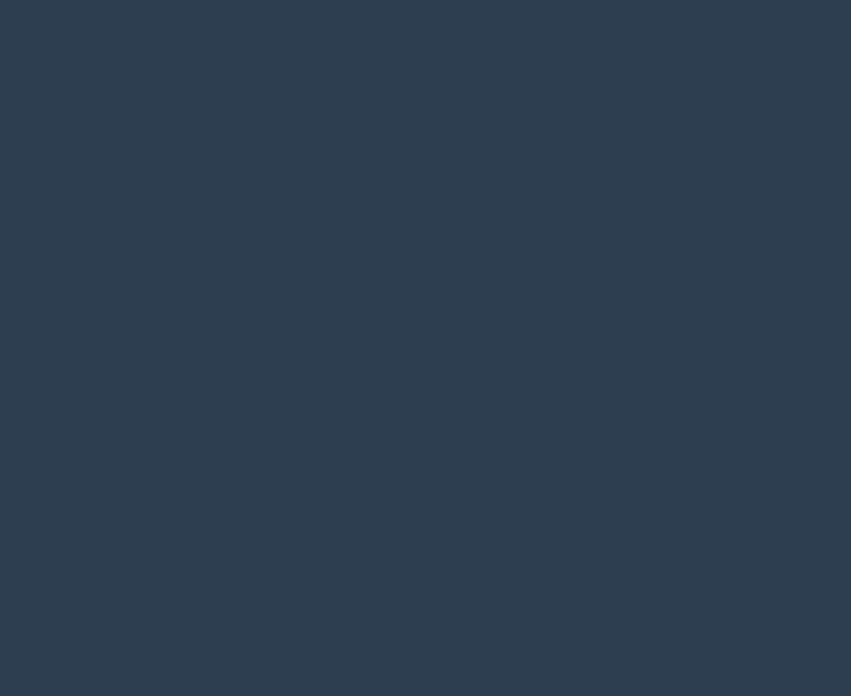
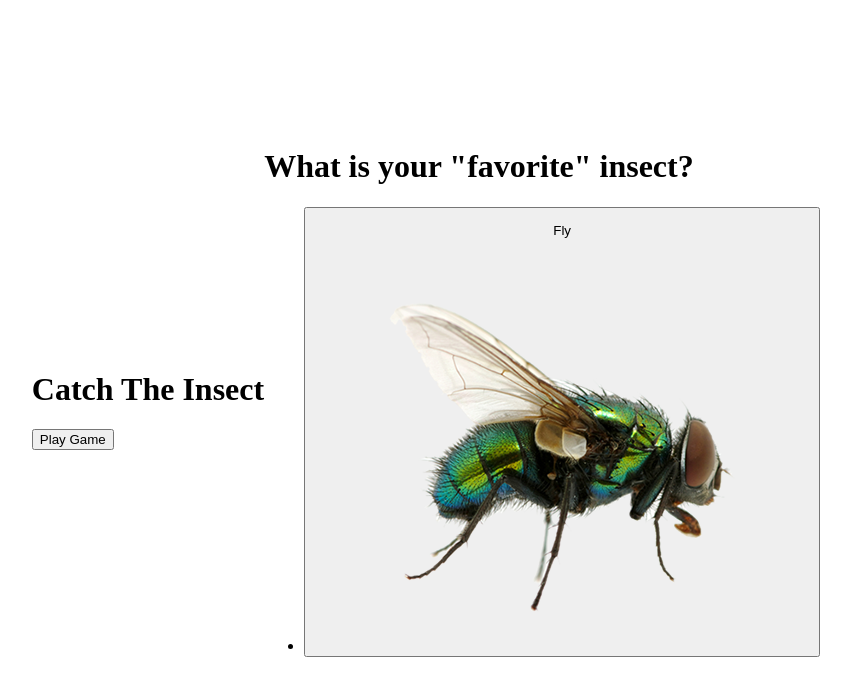
Before and after one commit to Archanach707/Insect-Catch-Game, a plain HTML site: page index.html in a window 1280 px wide. Shown: the whole page, without its empty margins (214-1065 px from the left). Drawn offline with Linux system fonts and the light colour scheme.

Commit message:
make structure

```diff
--- a/assets/style.css
+++ b/assets/style.css
@@ -3,7 +3,6 @@
 }
 
 body {
-  background-color: #2c3e50;
   display: flex;
   align-items: center;
   justify-content: center;
--- a/index.html
+++ b/index.html
@@ -6,15 +6,28 @@
   <meta name="viewport" content="width=device-width, initial-scale=1.0">
   <!-- CSS Font -->
   <link rel="stylesheet" href="https://cdnjs.cloudflare.com/ajax/libs/font-awesome/6.0.0-beta2/css/all.min.css" integrity="sha512-YWzhKL2whUzgiheMoBFwW8CKV4qpHQAEuvilg9FAn5VJUDwKZZxkJNuGM4XkWuk94WCrrwslk8yWNGmY1EduTA==" crossorigin="anonymous" referrerpolicy="no-referrer" />
-  <link rel="stylesheet" href="https://cdnjs.cloudflare.com/ajax/libs/font-awesome/4.7.0/css/font-awesome.min.css">
+  <!-- <link rel="stylesheet" href="https://cdnjs.cloudflare.com/ajax/libs/font-awesome/4.7.0/css/font-awesome.min.css"> -->
   <!-- CSS file -->
   <link rel="stylesheet" href="./assets/style.css">
-  <title>Insect Catch Game</title>
+  <title>Catch The Insect</title>
 </head>
 <body>
+  <div class="screen">
+    <h1>Catch The Insect</h1>
+    <button class="btn" id="start-btn">Play Game</button>
+  </div>
 
-
-
+  <div class="screen">
+    <h1>What is your "favorite" insect?</h1>
+    <ul class="insects-list">
+      <li>
+        <button class="choose-insect-btn">
+          <p>Fly</p>
+          <img src="./assets/images/fly.png" alt="">
+        </button>
+      </li>
+    </ul>
+  </div>
 
   <!-- javascript file link -->
   <script src="./js/index.js"></script>
```
Also changed, not shown: assets/images/fly.png (renamed from assets/images/flu.png).
